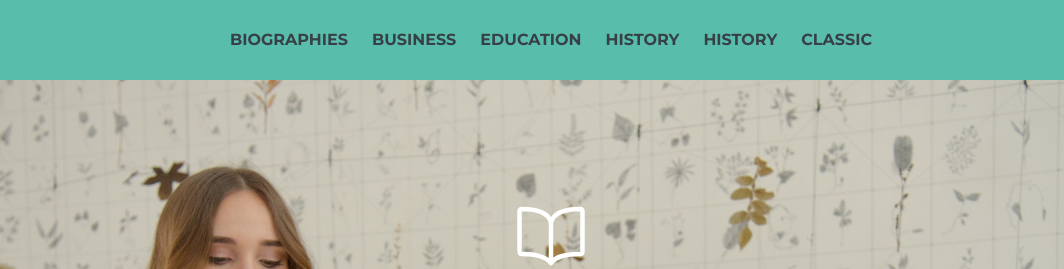
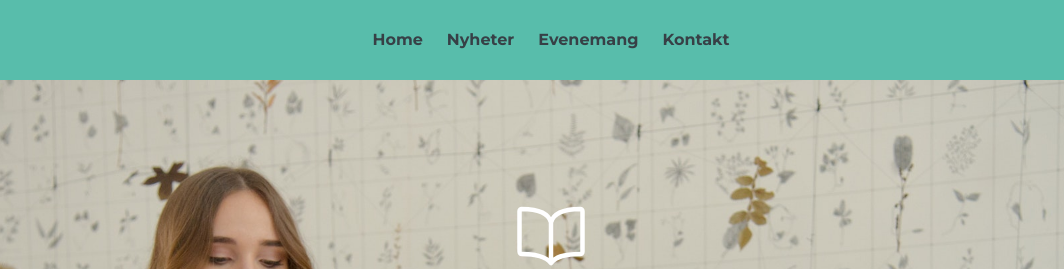
Before and after one commit to BomanStatic/HTML-CSS-Grupprojekt_9, a plain HTML site: page dist/index.html in a window 1280 px wide. Shown: the top 269 px of the page, 89-1153 px from the left. Drawn offline with nearby package versions, Linux system fonts and the light colour scheme.

Commit message:
small change to nav

```diff
--- a/dist/index.html
+++ b/dist/index.html
@@ -32,12 +32,10 @@
                 </div>
                 <div class="nav-links hidden md:block md:static md:bg-transparent absolute bg-secondary min-h-min left-0 top-[80px] w-full">
                     <ul class="flex md:flex-row flex-col md:justify-center md:items-center font-bold md:text-[#374046] text-white">
-                        <li class="p-3"><a href="#">BIOGRAPHIES</a></li>
-                        <li class="p-3"><a href="#newarrival">BUSINESS</a></li>
-                        <li class="p-3"><a href="#">EDUCATION</a></li>
-                        <li class="p-3"><a href="#">HISTORY</a></li>
-                        <li class="p-3"><a href="#">HISTORY</a></li>
-                        <li class="p-3"><a href="#">CLASSIC</a></li>
+                        <li class="p-3"><a href="#home">Home</a></li>
+                        <li class="p-3"><a href="#nyheter">Nyheter</a></li>
+                        <li class="p-3"><a href="#evenemang">Evenemang</a></li>
+                        <li class="p-3"><a href="#kontakt">Kontakt</a></li>
                     </ul>
                 </div>
 
```
Also changed, not shown: dist/output.css.
